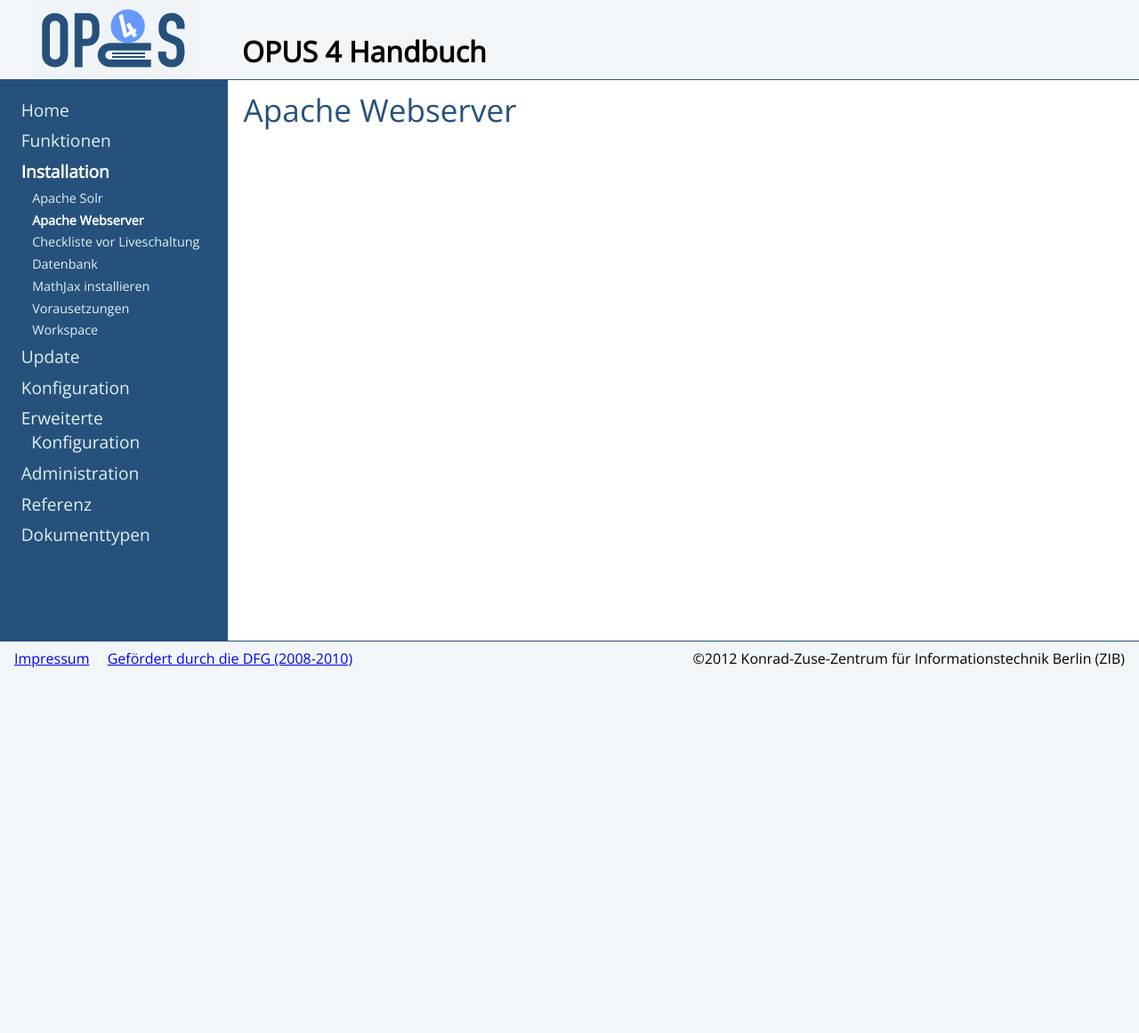
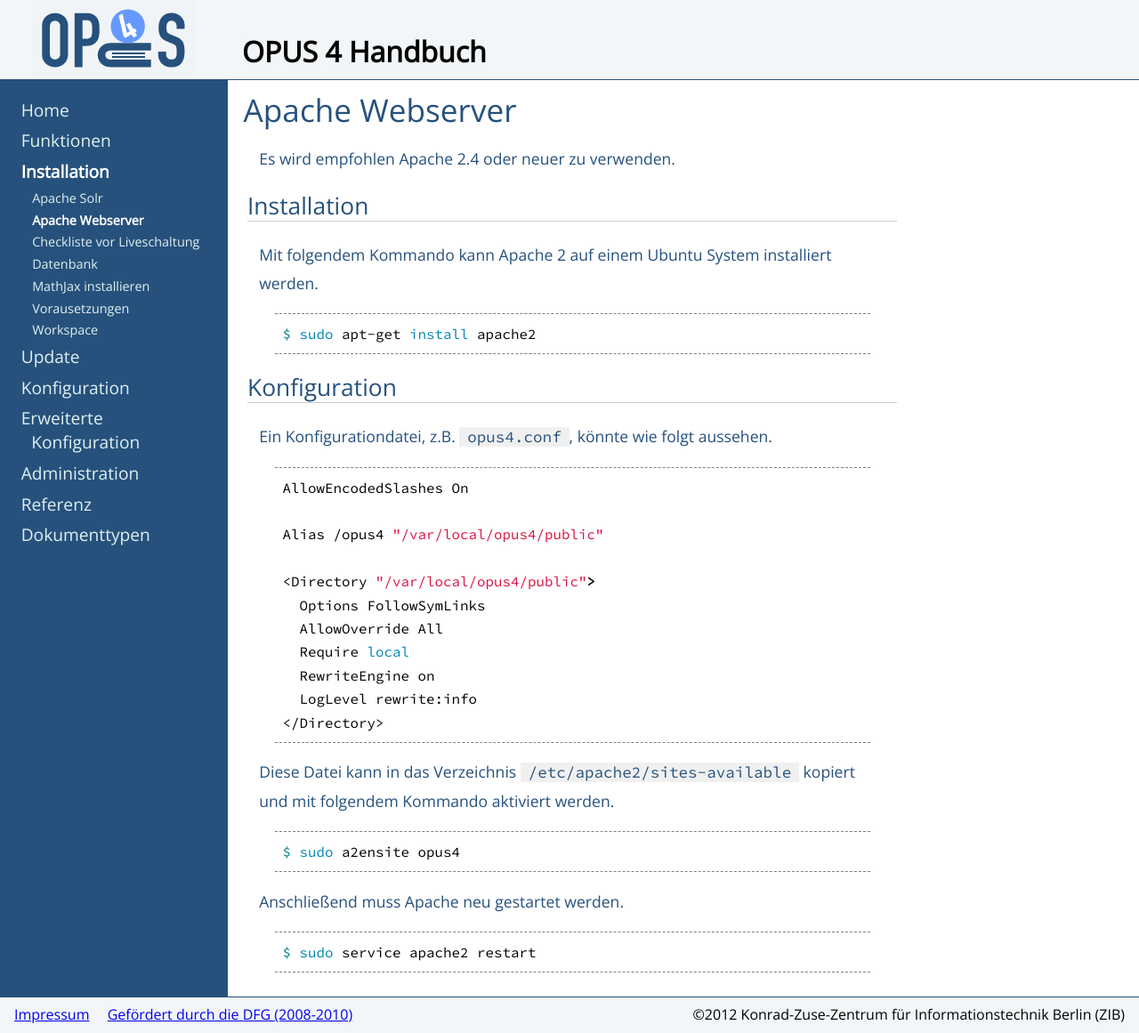
Before and after one commit to OPUS4/userdoc, a Jekyll site: the page built from installation/apache.md, in a window 1280 px wide. Shown: the whole page at 89% size. Built offline with Jekyll 4.4.1, drawn with Linux system fonts in a browser that asks for light colours; before the commit the page ends 900 px from its top, so only the background shows below that.

Commit message:
OPUSVIER-3551 - Added Apache2 and database instructions.

```diff
--- a/installation/apache.md
+++ b/installation/apache.md
@@ -3,3 +3,44 @@ title: Apache Webserver
 ---
 
 # Apache Webserver
+
+Es wird empfohlen Apache 2.4 oder neuer zu verwenden.
+
+## Installation
+
+Mit folgendem Kommando kann Apache 2 auf einem Ubuntu System installiert werden.
+
+{% highlight bash %}
+$ sudo apt-get install apache2
+{% endhighlight %}
+
+## Konfiguration
+
+Ein Konfigurationdatei, z.B. `opus4.conf`, könnte wie folgt
+aussehen.
+
+{% highlight bash %}
+AllowEncodedSlashes On
+
+Alias /opus4 "/var/local/opus4/public"
+
+<Directory "/var/local/opus4/public">
+  Options FollowSymLinks
+  AllowOverride All
+  Require local
+  RewriteEngine on
+  LogLevel rewrite:info
+</Directory>
+{% endhighlight %}
+
+Diese Datei kann in das Verzeichnis `/etc/apache2/sites-available` kopiert und mit folgendem Kommando aktiviert werden.
+
+{% highlight bash %}
+$ sudo a2ensite opus4
+{% endhighlight %}
+
+Anschließend muss Apache neu gestartet werden.
+
+{% highlight bash %}
+$ sudo service apache2 restart
+{% endhighlight %}
```
Also changed, not shown: installation/database.md (+31 -1 lines).
